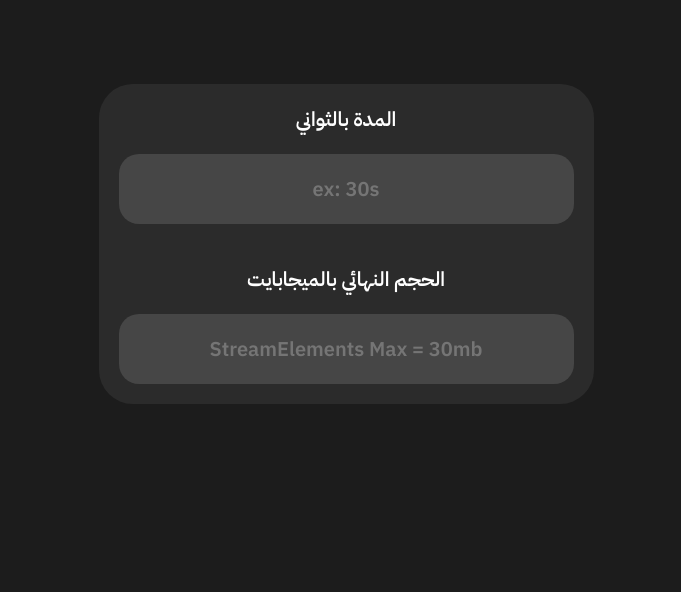
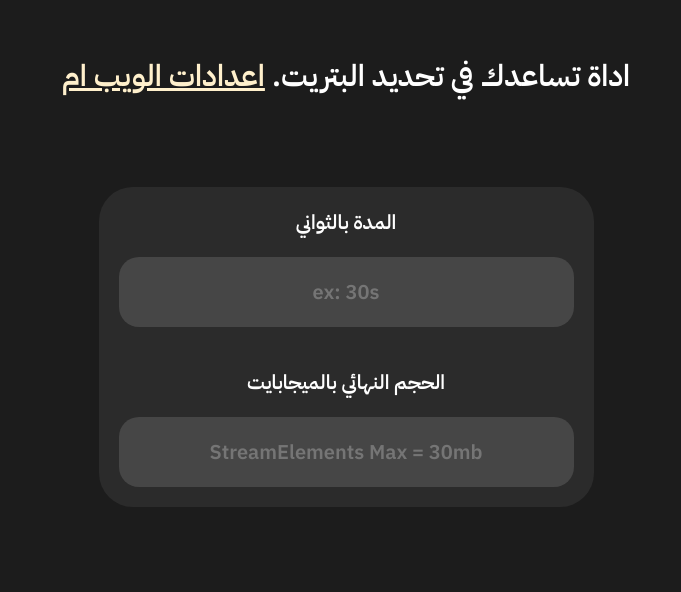
Before and after one commit to 0Abdullah/tools, a plain HTML site: page bitrate.html in a window 1280 px wide. Shown: the part 145-737 px from the top of the page, 294-975 px from the left. Drawn offline with Linux system fonts and the light colour scheme; grey boxes are pictures that could not be loaded.

Commit message:
Update bitrate.html

```diff
--- a/bitrate.html
+++ b/bitrate.html
@@ -44,7 +44,7 @@
       justify-content: center;
       align-items: center;
       max-width: 800px;
-      margin: auto;
+      margin: auto 0;
       background: rgba(50, 50, 50, 0.7);
       padding: 1em;
       border-radius: 1.7em;
@@ -82,10 +82,23 @@
       top: 50vh;
       opacity: 0.5;
     }
+
+    #heading {
+      margin-top: 20vh;
+      font-size: 1.5em;
+    }
+
+    #webmTut {
+      color: rgb(255, 240, 204);
+      font-size: 1em;
+    }
   </style>
 </head>
 
 <body>
+  <div id="heading">
+    اداة تساعدك في تحديد البتريت. <a href="https://i.imgur.com/aOtvn4V.png" id="webmTut">اعدادات الويب ام</a>
+  </div>
   <div id="wrapper">
     <label for="duration">المدة بالثواني</label>
     <input id="duration" name="duration" type="text" placeholder="ex: 30s" oninput="update()">
```
